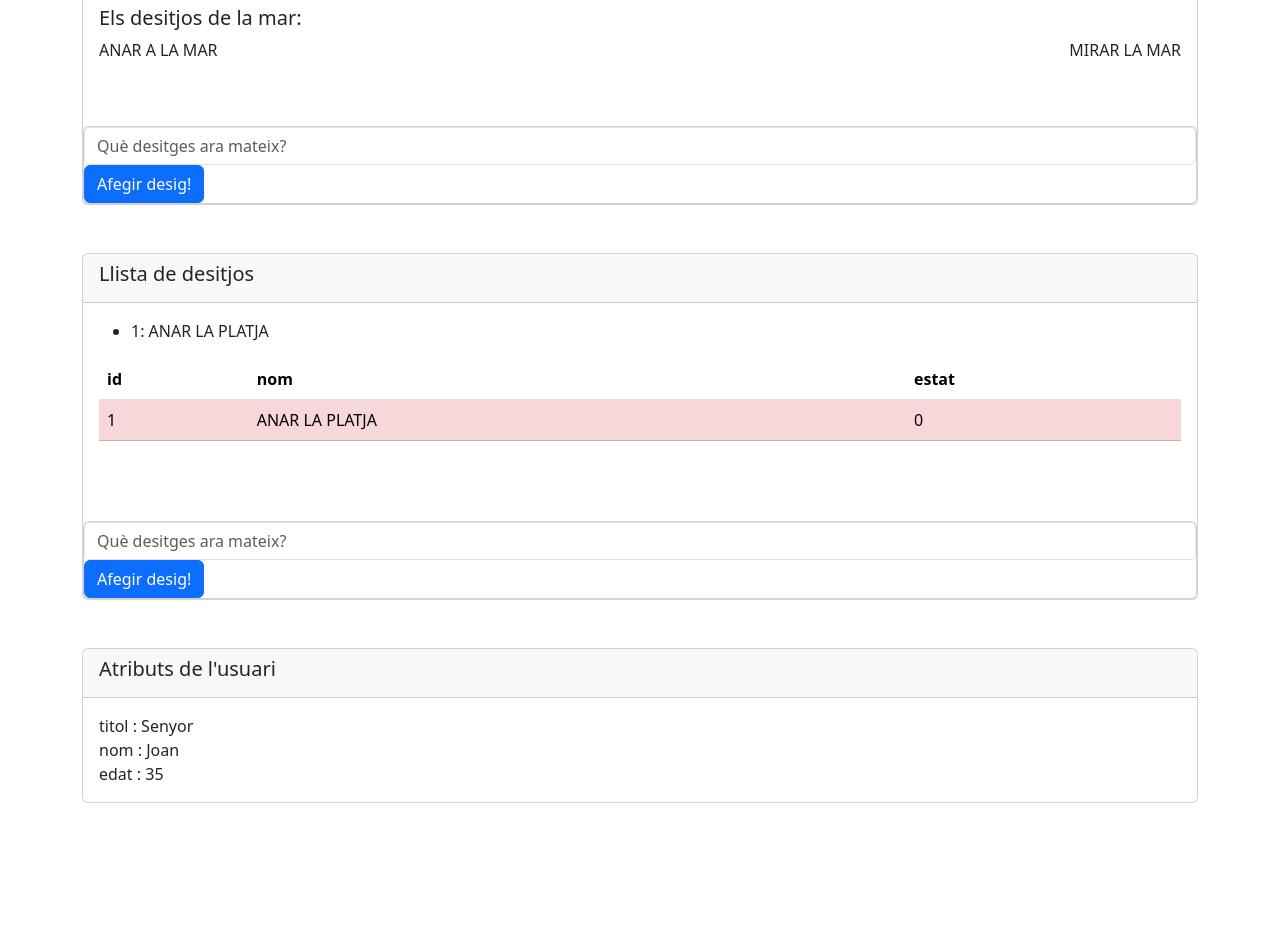
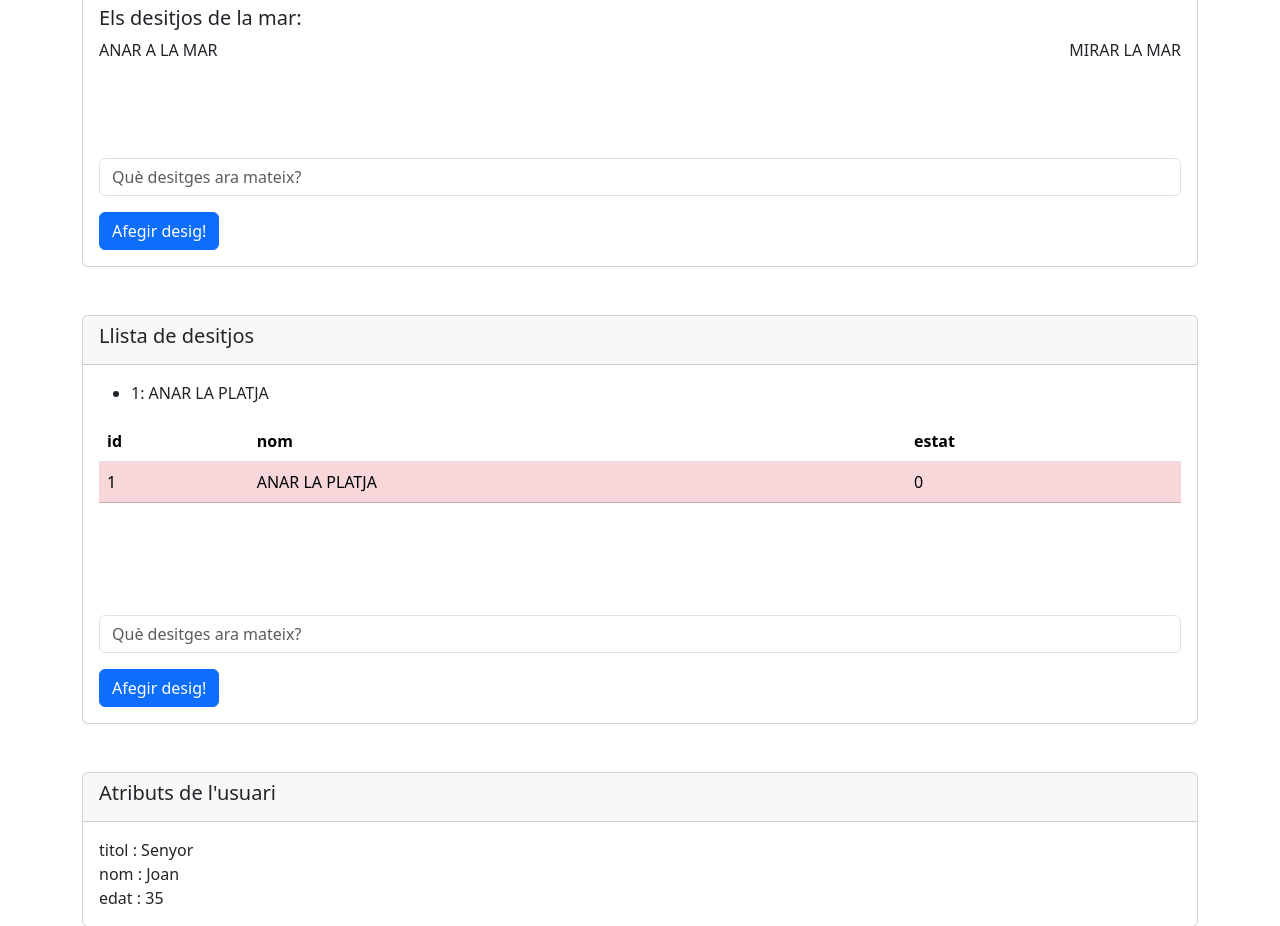
Before and after one commit to joancifo/imagina-vue-s2, a Vue app: page / in a window 1280 px wide. Shown: the part 820-1746 px from the top of the page. Before the commit the page ends 1623 px from the top, so only its background shows below. Built offline with nearby package versions, Linux system fonts and the light colour scheme.

Commit message:
style: form

```diff
--- a/src/components/desig/LlistaDesitjos.vue
+++ b/src/components/desig/LlistaDesitjos.vue
@@ -105,9 +105,9 @@ const afegirDesig = () => {
         </div>
       </div>
     </div>
-    <div class="card mt-5">
+    <div class="card-body mt-5">
       <form @submit.prevent="afegirDesig">
-        <div>
+        <div class="my-3">
           <InputText v-model="nouDesig" text-ajuda="Què desitges ara mateix?" />
         </div>
         <button class="btn btn-primary" type="submit">Afegir desig!</button>
```
